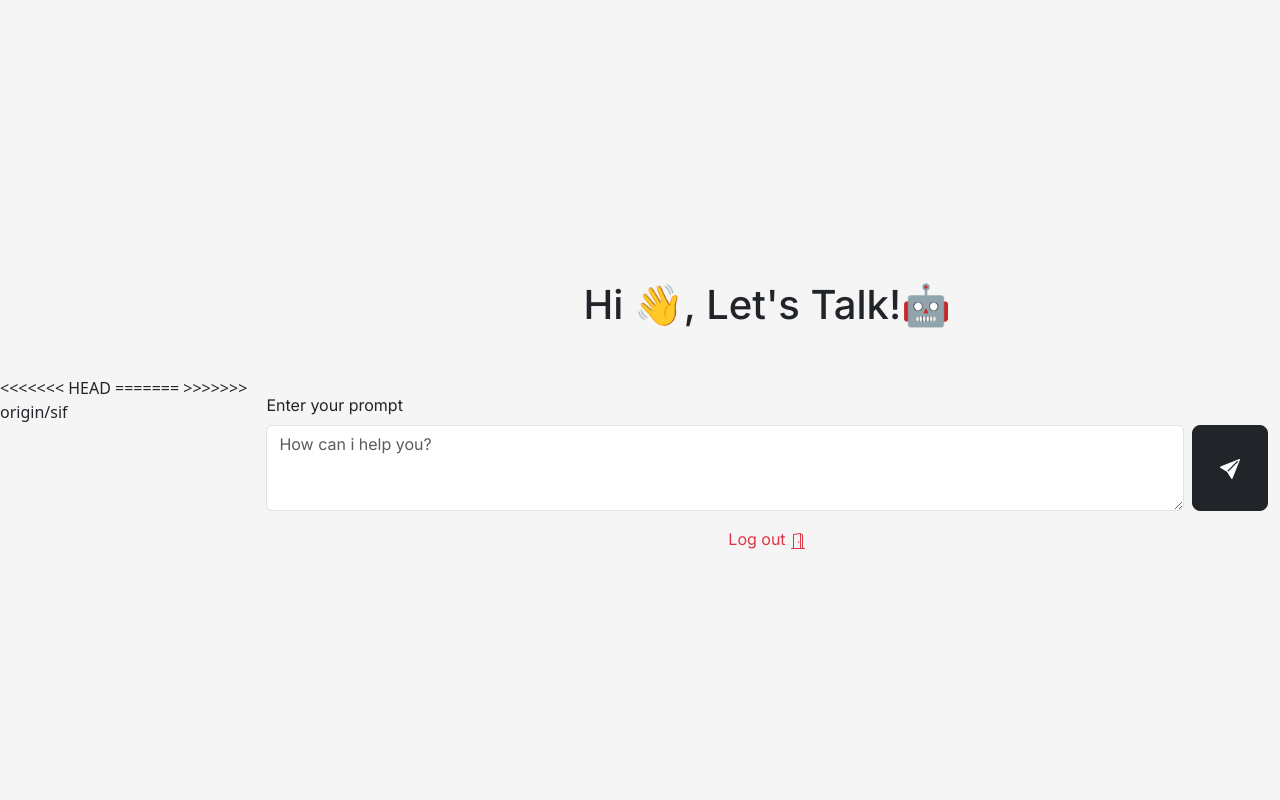
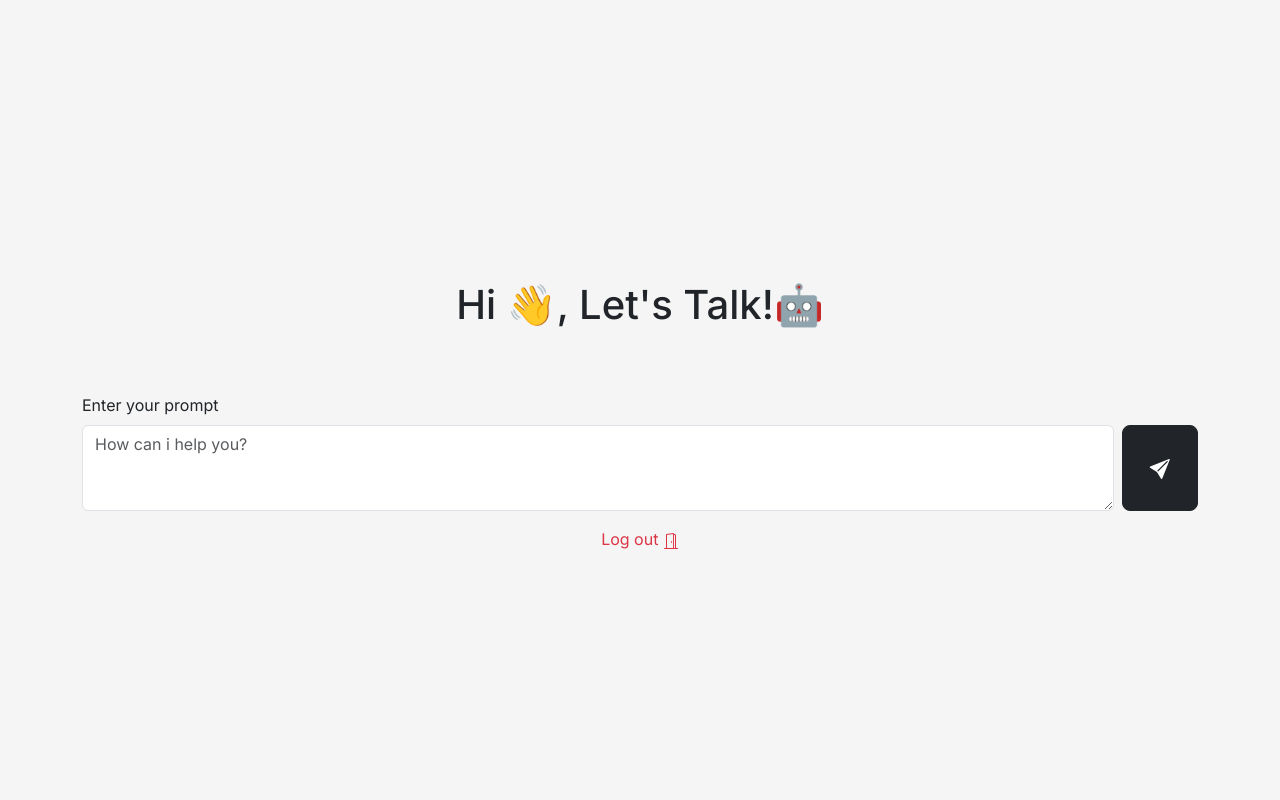
Before and after one commit to suptechie/openai-with-django, a Django app: template templates/index.html in a window 1280 px wide. Run offline with Django 3.2, Linux system fonts and the light colour scheme; the template is opened without the code that fills it, so the values that code supplies are empty; some libraries are stand-ins or nearby versions.

Commit message:
git issues

```diff
--- a/templates/base.html
+++ b/templates/base.html
@@ -5,10 +5,6 @@
     <meta charset="UTF-8">
     <meta http-equiv="X-UA-Compatible" content="IE=edge">
     <meta name="viewport" content="width=device-width, initial-scale=1.0">
-<<<<<<< HEAD
-=======
-    <!-- title -->
->>>>>>> origin/sif
     <title>{% block title %}{% endblock title %}</title>
     <link rel="preconnect" href="https://fonts.googleapis.com">
 <link rel="preconnect" href="https://fonts.gstatic.com" crossorigin>
```
Also changed, not shown: requirements.txt (+0 -8 lines).
